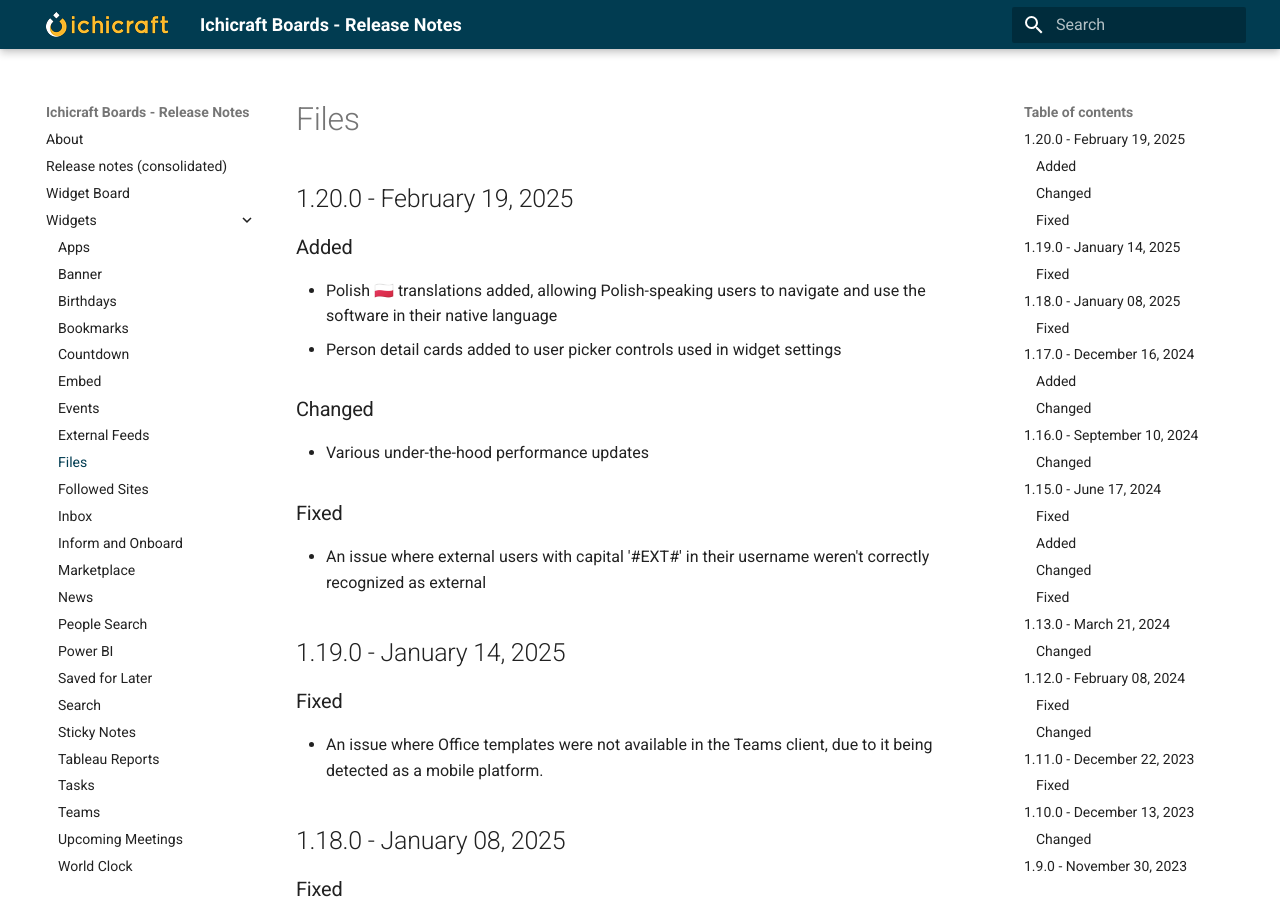
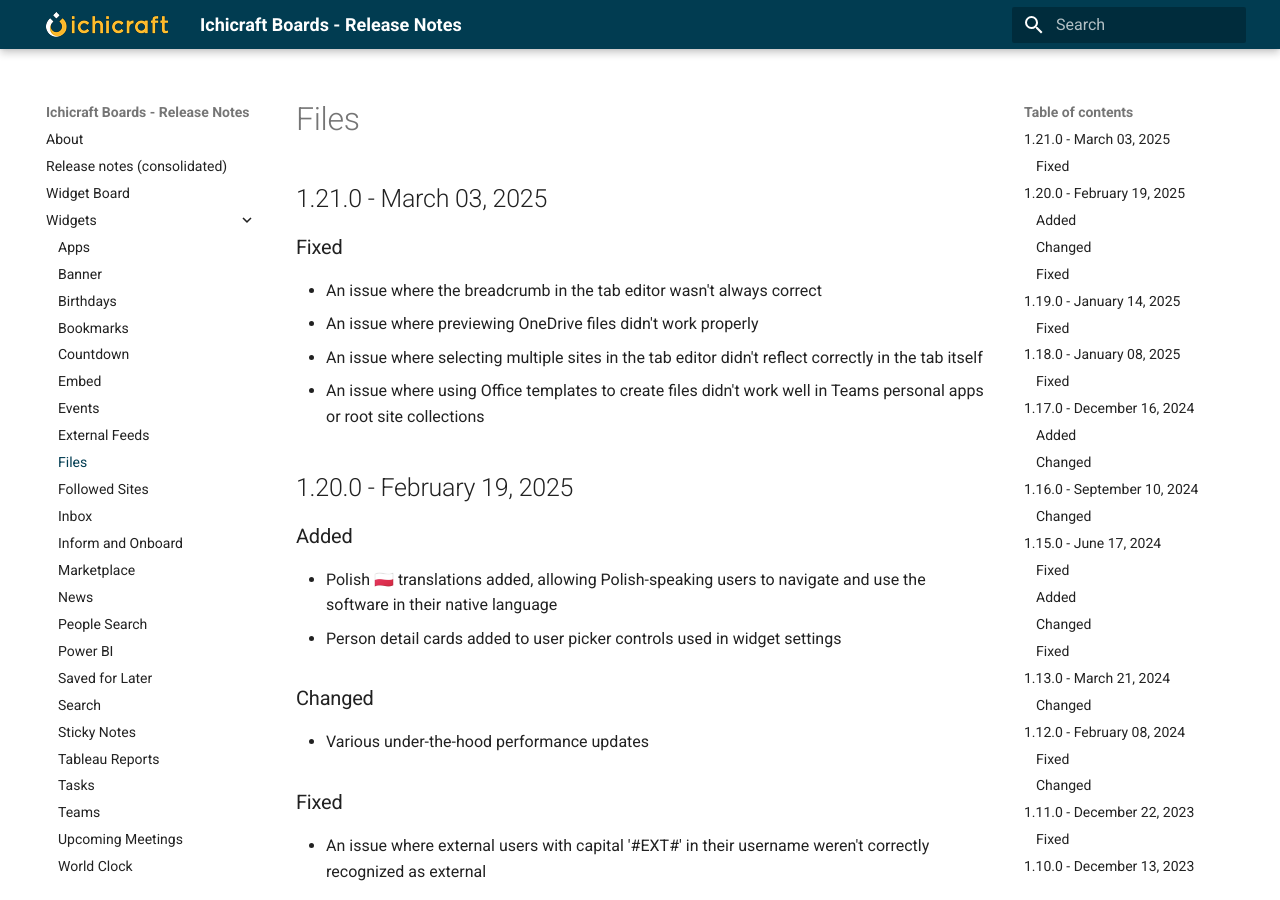
Before and after one commit to ichicraft/widgets-docs, an MkDocs documentation site: the page built from docs/Widgets/Files.md, in a window 1280 px wide and 900 px high. Built offline with MkDocs 1.6.1 and Material for MkDocs 9.7.7, drawn with Linux system fonts in a browser that asks for light colours.

```diff
--- a/docs/Widgets/Files.md
+++ b/docs/Widgets/Files.md
@@ -1,3 +1,11 @@
+## 1.21.0 - March 03, 2025
+
+### Fixed
+- An issue where the breadcrumb in the tab editor wasn&#x27;t always correct
+- An issue where previewing OneDrive files didn&#x27;t work properly
+- An issue where selecting multiple sites in the tab editor didn&#x27;t reflect correctly in the tab itself
+- An issue where using Office templates to create files didn&#x27;t work well in Teams personal apps or root site collections
+
 ## 1.20.0 - February 19, 2025
 
 ### Added
```
Also changed, not shown: docs/Release-notes-(consolidated).md (+8 -0 lines).
